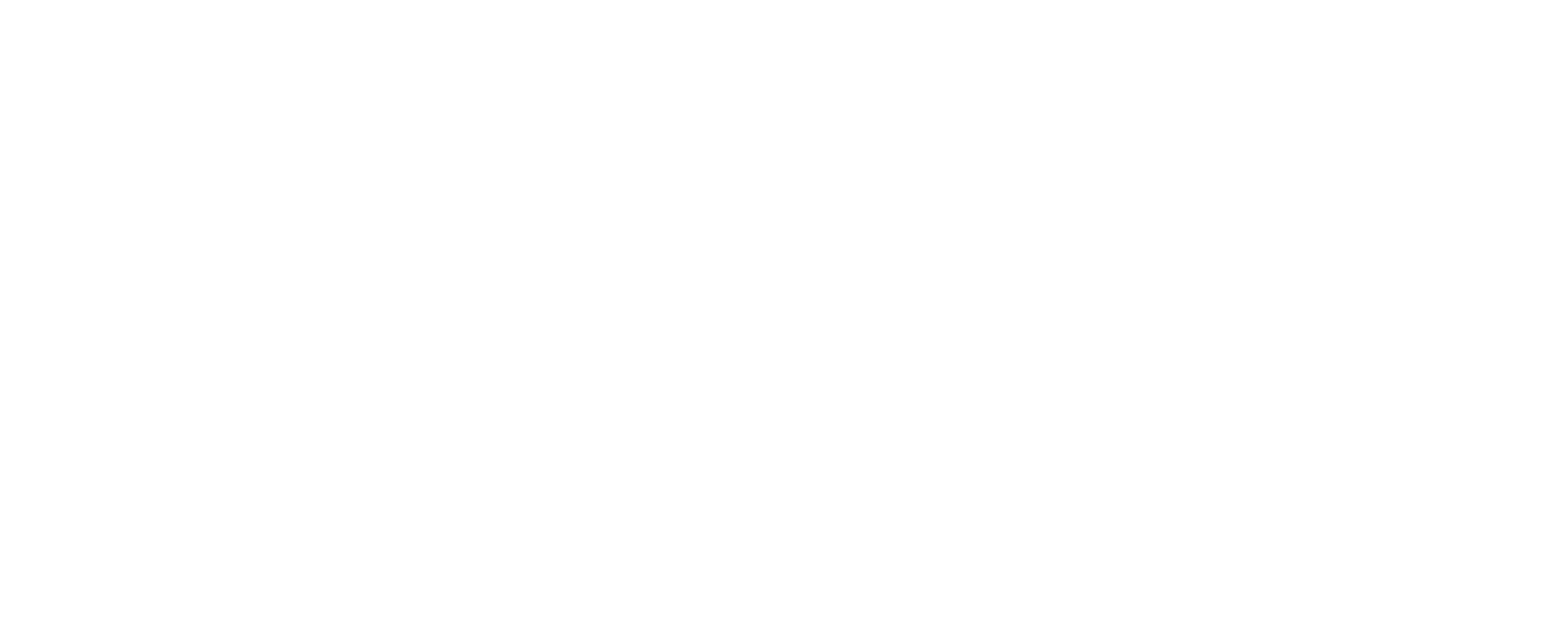
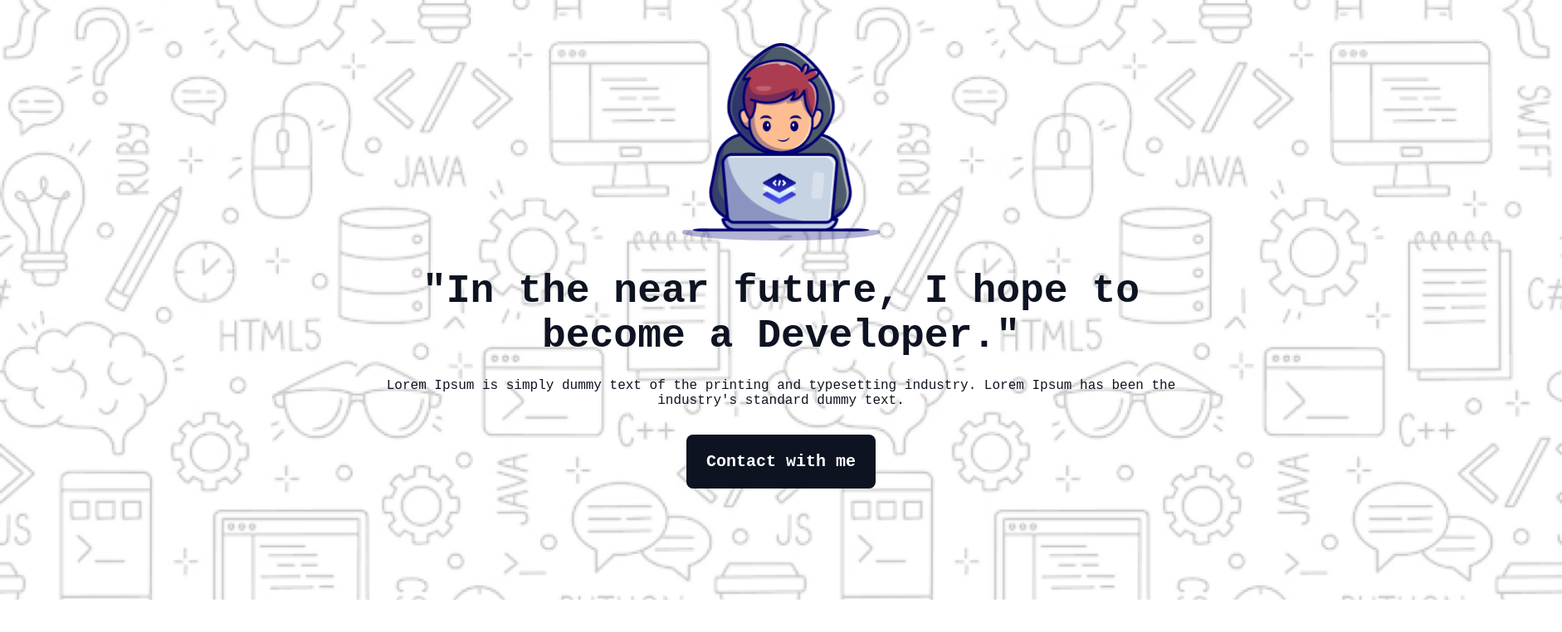
Before and after one commit to Dhiman-Roy/assignment_one, a plain HTML site: page index.html in a window 1280 px wide. Shown: the whole page at 83% size, 1882 px wide, since content can reach past the window. Drawn offline with Linux system fonts and the light colour scheme; a web font is replaced by a local one.

Commit message:
banner design complete

```diff
--- a/index.html
+++ b/index.html
@@ -1,11 +1,26 @@
 <!DOCTYPE html>
 <html lang="en">
-<head>
-    <meta charset="UTF-8">
-    <meta name="viewport" content="width=device-width, initial-scale=1.0">
+  <head>
+    <meta charset="UTF-8" />
+    <meta name="viewport" content="width=device-width, initial-scale=1.0" />
     <title>assignment one</title>
-</head>
-<body>
-
-</body>
+    <link rel="stylesheet" href="./style.css" />
+  </head>
+  <body>
+    <header>
+      <div class="bannerText">
+        <div class="image">
+          <img src="./assets/Group.png" alt="banner picture" />
+        </div>
+        <h1 class="heading">
+          "In the near future, I hope to become a Developer."
+        </h1>
+        <p>
+          Lorem Ipsum is simply dummy text of the printing and typesetting
+          industry. Lorem Ipsum has been the industry's standard dummy text.
+        </p>
+        <button class="bannerButton"><a href="">Contact with me</a></button>
+      </div>
+    </header>
+  </body>
 </html>
--- /dev/null
+++ b/style.css
@@ -0,0 +1,58 @@
+@import url("https://fonts.googleapis.com/css2?family=Azeret+Mono:ital,wght@0,100..900;1,100..900&display=swap");
+
+body {
+  padding: 0;
+  margin: 0;
+  font-family: "Azeret Mono", monospace;
+  font-optical-sizing: auto;
+  font-style: normal;
+}
+header {
+  width: 1440px;
+  height: 652px;
+  text-align: center;
+  background-image: url(./assets/Hero-bg.png);
+  background-size: 100%;
+  background-repeat: no-repeat;
+  padding: 26px 221px 45px 221px;
+  margin-bottom: 74px;
+}
+.bannerText {
+  margin: 26px 221px 45px;
+}
+.image {
+  width: 240px;
+  height: 240px;
+  margin: auto;
+  margin-bottom: 32px;
+}
+img {
+  width: 100%;
+}
+header h1 {
+  font-size: 48px;
+  font-weight: bolder;
+  color: #0d1321;
+  margin-bottom: 24px;
+}
+header p {
+  font-size: 16px;
+  font-weight: normal;
+  color: #0d1321;
+  margin-bottom: 32px;
+}
+header .bannerButton {
+  padding: 21px 24px;
+  border-radius: 8px;
+  background-color: #0d1321;
+  border: none;
+}
+header .bannerButton a {
+  font-family: "Azeret Mono", monospace;
+  font-style: normal;
+  text-decoration: none;
+  font-size: 20px;
+  font-weight: 600;
+  line-height: 23px;
+  color: rgb(255, 255, 255);
+}
```
Also changed, not shown: assets/Group 3.png (added), assets/Group 4.png (added), assets/Group.png (added), assets/Hero-bg.png (added), assets/Layer_1.png (added), assets/css.png (added), assets/facebook.png (added), assets/github.png (added), assets/handshake.jpg (added), assets/html.png (added), assets/js.png (added), assets/linkedin-icon 1.png (added), assets/mongodb.png (added), assets/nodejs.png (added), 1 more files.
